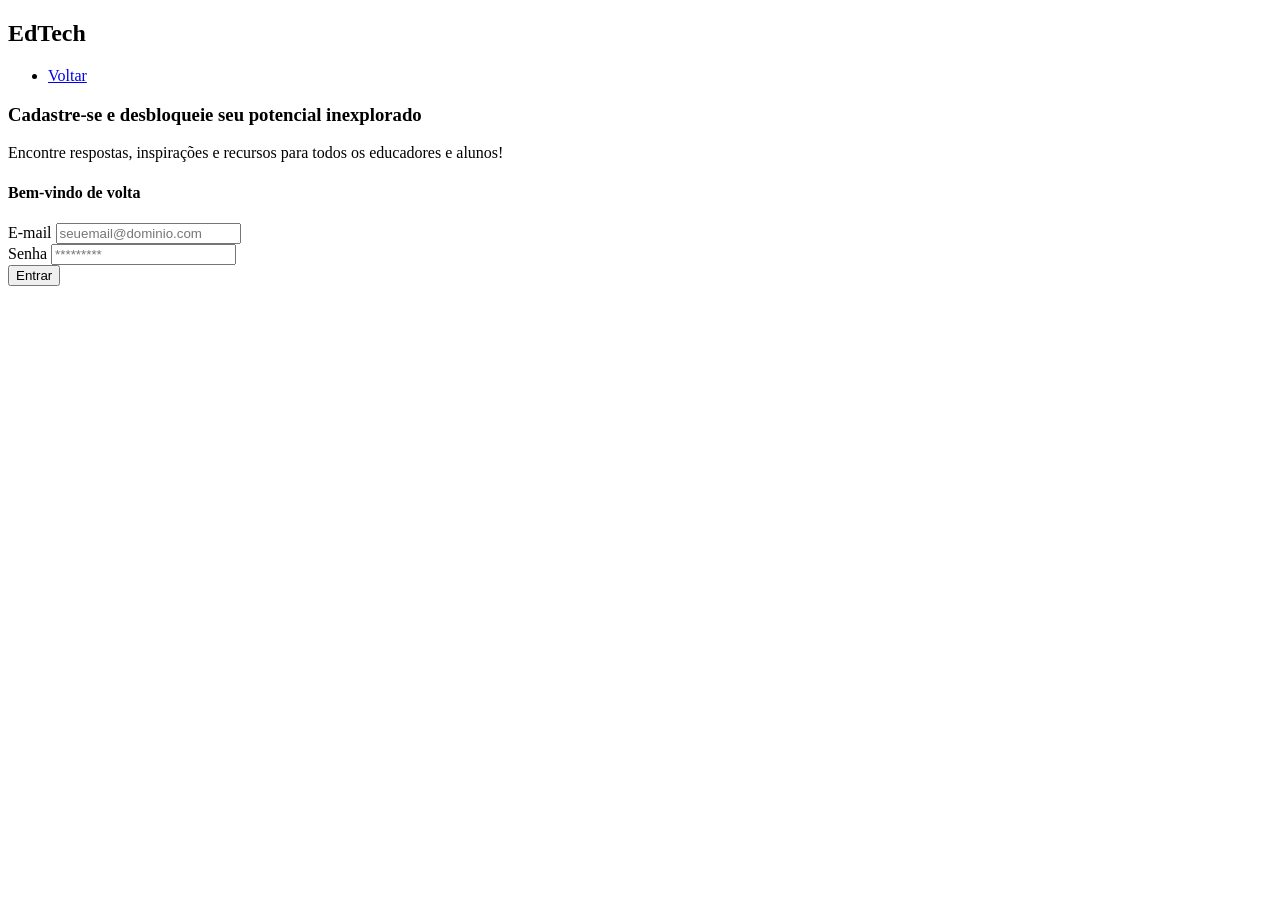
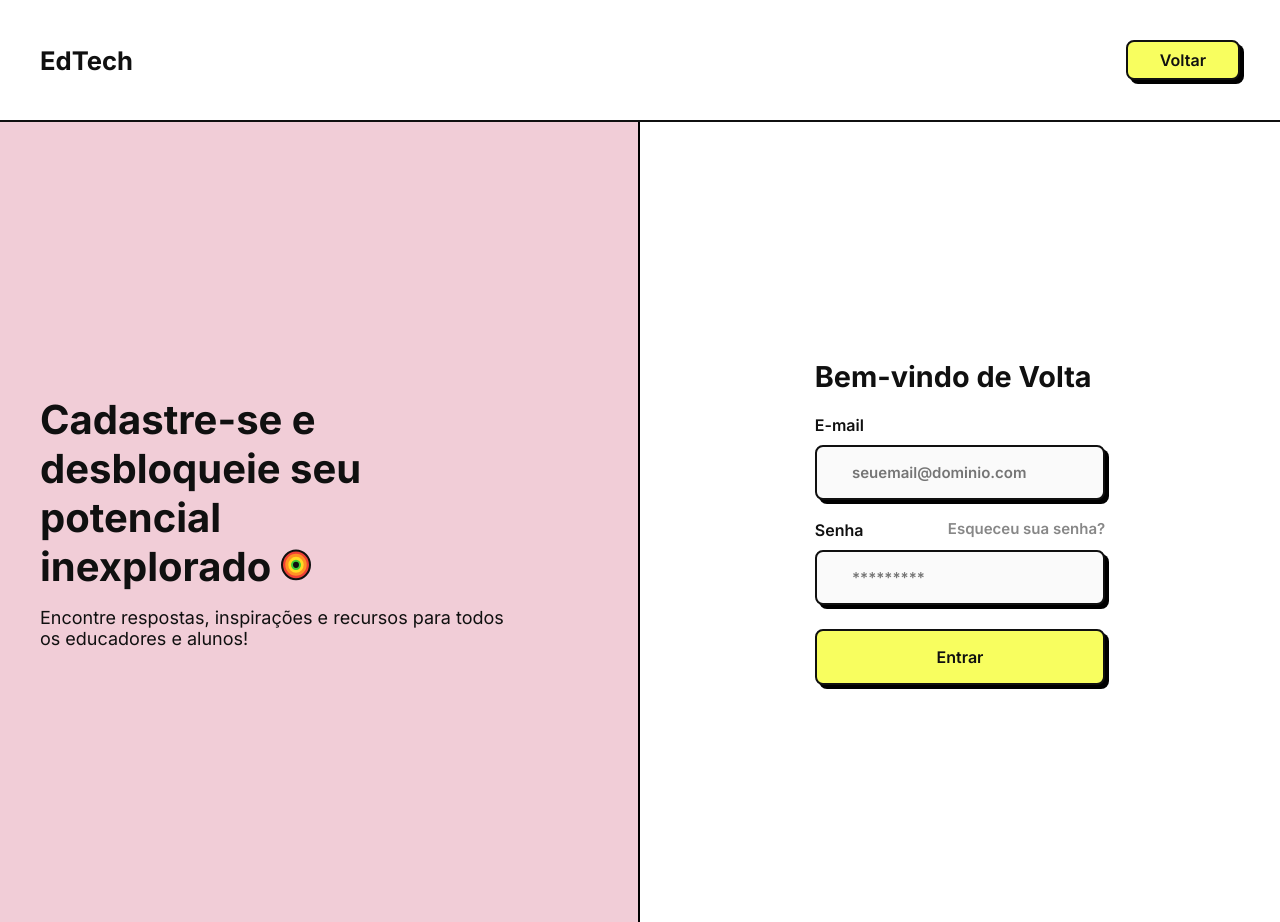
Before and after one commit to mtbassi/frontend-edtech, a plain HTML site: page login.html in a window 1280 px wide. Before the commit the page ends 800 px from the top, so only its background shows below. Drawn offline with Linux system fonts and the light colour scheme.

Commit message:
feat: incluindo tags para manipulacao no css

```diff
--- /dev/null
+++ b/app/css/login.css
@@ -0,0 +1,180 @@
+header {
+    padding: 2.5rem;
+    border-bottom: 2px solid #101010;
+}
+
+nav {
+    display: flex;
+    flex-direction: row;
+    justify-content: space-between;
+    align-items: center;
+}
+
+.logotipo {
+    color: #101010;
+    font-family: Inter;
+    font-size: 1.6rem;
+    font-style: normal;
+    font-weight: 700;
+    line-height: normal;
+}
+
+.item-btn-voltar {
+    list-style: none;
+    border-radius: 8px;
+    border: 2px solid #101010;
+    background: #F8FE5F;
+    box-shadow: 4px 4px 0px 0px #000;
+    padding: 0.5rem 2rem;
+}
+
+.btn-voltar {
+    font-size: 1rem;
+    font-weight: 600;
+    text-decoration: none;
+    color: #101010;
+}
+
+.item-btn-voltar:hover {
+    cursor: pointer;
+    background: #dfe455;
+    transition: 0.3s;
+}
+
+main {
+    display: flex;
+    flex-direction: row;
+    min-height: 100vh;
+}
+
+.destaque-lateral {
+    max-width: 50%;
+    max-height: 100vh;
+    padding-left: 2.5rem;
+    border-right: 2px solid;
+    display: flex;
+    flex-direction: column;
+    justify-content: center;
+    background: #F1CDD7;
+}
+
+.titulo-lateral {
+    align-items: center;
+    color: #101010;
+    font-family: Inter;
+    font-size: 2.5rem;
+    font-style: normal;
+    font-weight: 700;
+    max-width: 60%;
+}
+
+.paragrafo-lateral {
+    color: #101010;
+    font-family: Inter;
+    font-size: 18px;
+    font-style: normal;
+    font-weight: 400;
+    margin-top: 1rem;
+    max-width: 80%;
+}
+
+.formulario-lateral {
+    max-width: 50%;
+    max-height: 100vh;
+    margin: 0 auto;
+    display: flex;
+    flex-direction: column;
+    justify-content: center;
+}
+
+.form-login {
+    display: flex;
+    flex-direction: column;
+    justify-content: space-around;
+    margin-top: 0.5rem;
+}
+
+.titulo-formulario {
+    color: #101010;
+    font-family: Inter;
+    font-size: 1.8rem;
+    font-style: normal;
+    font-weight: 700;
+    line-height: normal;
+}
+
+.header-campo-senha {
+    display: flex;
+    flex-direction: row;
+    justify-content: space-between;
+    align-items: center;
+    margin-top: 0.5rem;
+}
+
+.btn-recupera-senha {
+    text-decoration: none;
+    color: rgba(16, 16, 16, 0.50);
+    font-family: Inter;
+    font-size: 15px;
+    font-style: normal;
+    font-weight: 600;
+    line-height: normal;
+}
+
+.btn-recupera-senha:hover {
+    text-decoration: none;
+    color: rgba(16, 16, 16, 0.918);
+    transition: 0.3s;
+}
+
+.secao-form {
+    display: flex;
+    flex-direction: column;
+    justify-content: initial;
+}
+
+.titulo-secao {
+    color: #101010;
+    font-family: Inter;
+    font-size: 16px;
+    font-style: normal;
+    font-weight: 600;
+    line-height: normal;
+    margin: 0.8rem 0 0.6rem 0;
+}
+
+.input-secao {
+    border-radius: 8px;
+    border: 2px solid #101010;
+    background: #FAFAFA;
+    box-shadow: 4px 4px 0px 0px #000;
+    padding: 1rem 2.2rem;
+    color: rgba(16, 16, 16, 0.50);
+    font-family: Inter;
+    font-size: 15px;
+    font-style: normal;
+    font-weight: 600;
+    line-height: normal;
+}
+
+.btn-entrar {
+    font-size: 1rem;
+    font-weight: 600;
+    text-decoration: none;
+    color: #101010;
+    border-radius: 8px;
+    border: 2px solid #101010;
+    background: #F8FE5F;
+    box-shadow: 4px 4px 0px 0px #000;
+    padding: 1rem 2.2rem;
+    font-family: Inter;
+    font-style: normal;
+    line-height: normal;
+    margin-top: 1.5rem;
+}
+
+.btn-entrar:hover {
+    cursor: pointer;
+    background: #dfe455;
+    transition: 0.3s;
+}
--- /dev/null
+++ b/app/css/style.css
@@ -0,0 +1,9 @@
+@import url('https://fonts.googleapis.com/css2?family=Inter:wght@100;200;300;400;500;600;700;800;900&display=swap');
+
+* {
+    margin: 0;
+    border: 0;
+    padding: 0;
+    box-sizing: border-box;
+    font-family: 'Inter', sans-serif;
+}
--- a/login.html
+++ b/login.html
@@ -1,47 +1,62 @@
 <!DOCTYPE html>
 <html lang="en">
+
 <head>
     <meta charset="UTF-8">
     <meta name="viewport" content="width=device-width, initial-scale=1.0">
+    <link rel="stylesheet" href="/app/css/style.css">
+    <link rel="stylesheet" href="/app/css/login.css">
     <title>EdTech</title>
 </head>
+
 <body>
     <header>
         <nav>
-            <h1>EdTech</h1>
+            <h1 class="logotipo">EdTech</h1>
             <ul>
-                <li><a href="#">Voltar</a></li>
+                <a href="#" class="btn-voltar">
+                    <li class="item-btn-voltar">Voltar</li>
+                </a>
             </ul>
         </nav>
     </header>
 
     <main>
-        <aside>
-
-            <h3>
+        <aside class="destaque-lateral">
+            <h3 class="titulo-lateral">
                 Cadastre-se e desbloqueie seu potencial inexplorado
+                <svg width="30" height="32" viewBox="0 0 30 32" fill="none" xmlns="http://www.w3.org/2000/svg">
+                    <path d="M29.0001 15.8558C29.0001 23.8214 22.7087 30.2359 15.0001 30.2359C7.29158 30.2359 1.00012 23.8214 1.00012 15.8558C1.00012 7.89011 7.29158 1.47565 15.0001 1.47565C22.7087 1.47565 29.0001 7.89011 29.0001 15.8558Z" fill="#EF4235" stroke="#101010" stroke-width="2"/>
+                    <path d="M24.2143 15.8558C24.2143 21.1302 20.0538 25.3416 15.0001 25.3416C9.94631 25.3416 5.78577 21.1302 5.78577 15.8558C5.78577 10.5813 9.94631 6.36998 15.0001 6.36998C20.0538 6.36998 24.2143 10.5813 24.2143 15.8558Z" fill="#FFDB23" stroke="#FF9124" stroke-width="3"/>
+                    <path d="M19 15.8558C19 18.1586 17.1857 19.9825 15 19.9825C12.8143 19.9825 11 18.1586 11 15.8558C11 13.5529 12.8143 11.7291 15 11.7291C17.1857 11.7291 19 13.5529 19 15.8558Z" fill="#101010" stroke="#42CD33" stroke-width="2"/>
+                  </svg>
             </h3>
 
-            <p>Encontre respostas, inspirações e recursos para todos os educadores e alunos!</p>
+
+            <p class="paragrafo-lateral">Encontre respostas, inspirações e recursos para todos os educadores e alunos!
+            </p>
         </aside>
 
-        <aside>
+        <aside class="formulario-lateral">
 
-            <h4>Bem-vindo de volta</h4>
+            <h4 class="titulo-formulario">Bem-vindo de Volta</h4>
 
-            <form action="">
+            <form class="form-login" action="">
 
-                <div>
-                    <label for="login-email">E-mail</label>
-                    <input type="text" name="login-email" placeholder="seuemail@dominio.com">
+                <div class="secao-form">
+                    <label for="login-email" class="titulo-secao">E-mail</label>
+                    <input class="input-secao" type="email" name="login-email" placeholder="seuemail@dominio.com">
                 </div>
 
-                <div>
-                    <label for="login-senha">Senha</label>
-                    <input type="password" name="login-senha" placeholder="*********">
+                <div class="secao-form">
+                    <div class="header-campo-senha">
+                        <label for="login-senha" class="titulo-secao">Senha</label>
+                        <a class="btn-recupera-senha" href="#">Esqueceu sua senha?</a>
+                    </div>
+                    <input class="input-secao" type="password" name="login-senha" placeholder="*********">
                 </div>
 
-                <input type="submit" value="Entrar">
+                <input class="btn-entrar" type="submit" value="Entrar">
 
             </form>
 
@@ -49,4 +64,5 @@
     </main>
 
 </body>
+
 </html>
```
